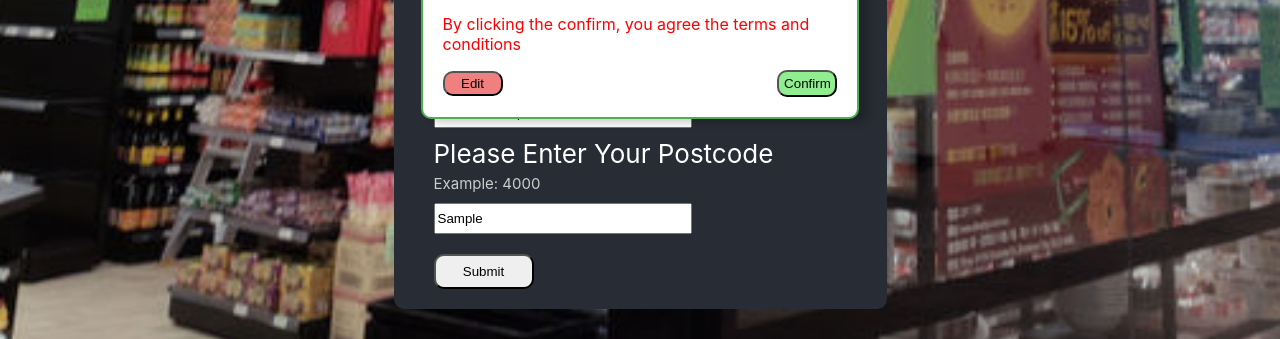
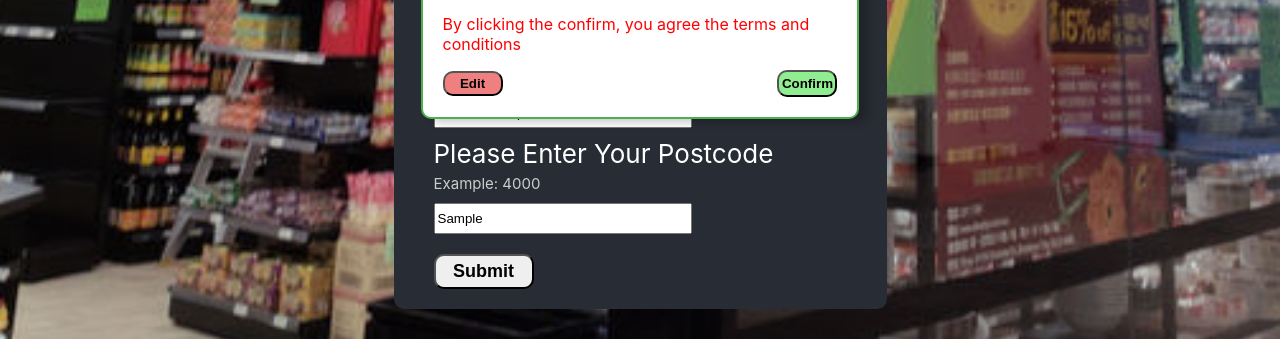
Before and after one commit to fanbing1003/Member-Ship-Sign-Up, a React (Create React App) app: page / in a window 1280 px wide. Both pictures are taken after typing "Sample", "Sample", "name@example.com", "Sample" into the empty fields and a click on the button "Submit". Shown: the part 1176-1515 px from the top of the page. Built offline with nearby package versions, Linux system fonts and the light colour scheme.

Commit message:
Update App.js

```diff
--- a/src/App.js
+++ b/src/App.js
@@ -165,6 +165,10 @@ function App() {
               height: "35px",
               marginTop: "20px", // Adds spacing between the button and the input above
               borderRadius: "10px",
+              fontWeight: "bold",
+              fontSize: "18px",
+              padding: "0", // Remove extra padding
+              textAlign: "center", // Centers text horizontally
             }}
           >
             Submit
@@ -208,6 +212,7 @@ function App() {
                     borderRadius: "10px",
                     padding: "0", // Remove extra padding
                     textAlign: "center", // Centers text horizontally
+                    fontWeight: "bold"
                   }}
                 >
                   Edit
@@ -229,6 +234,7 @@ function App() {
                     borderRadius: "10px",
                     padding: "0", // Remove extra padding
                     textAlign: "center", // Centers text horizontally
+                    fontWeight: "bold"
                   }}
                 >
                   Confirm
```
